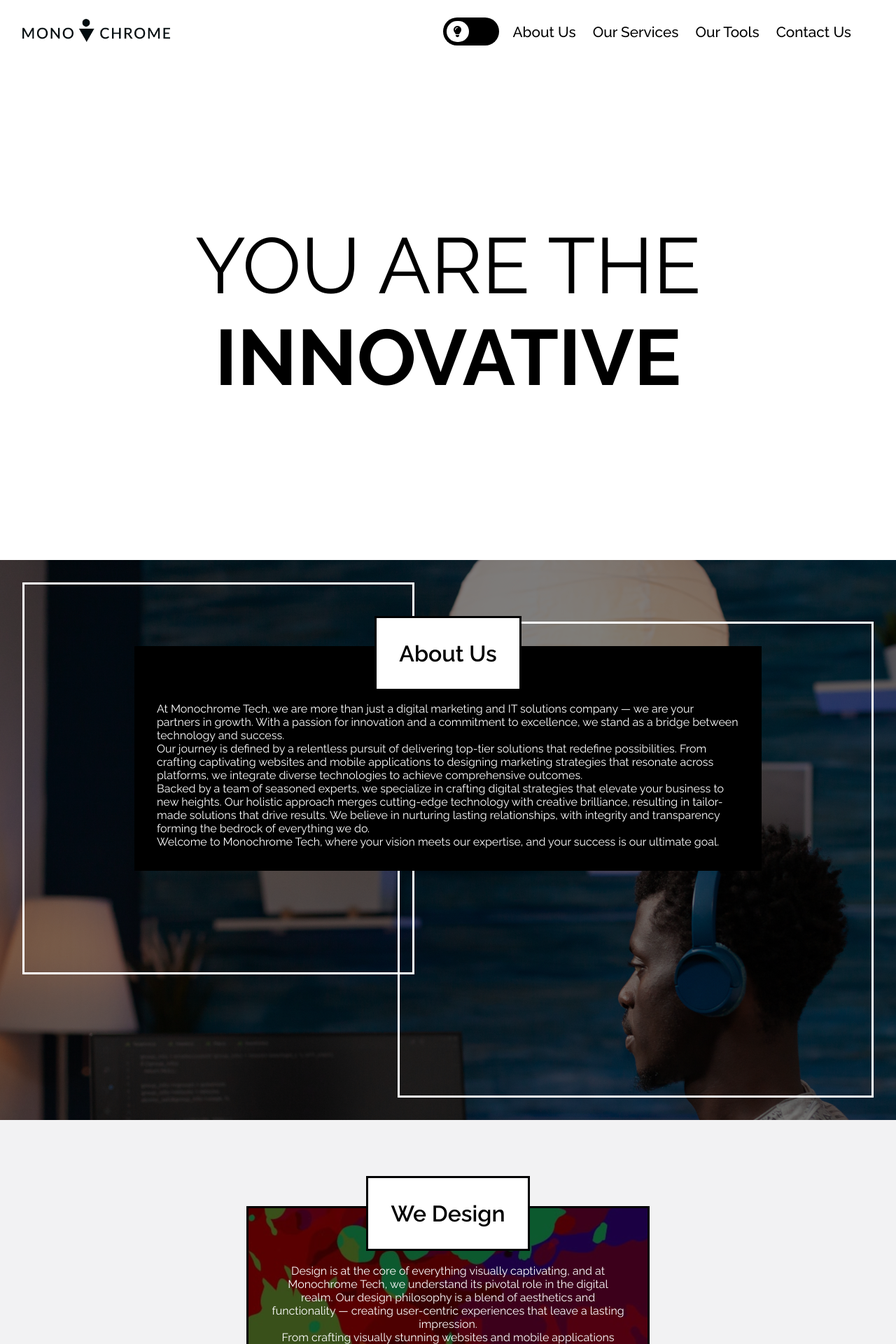
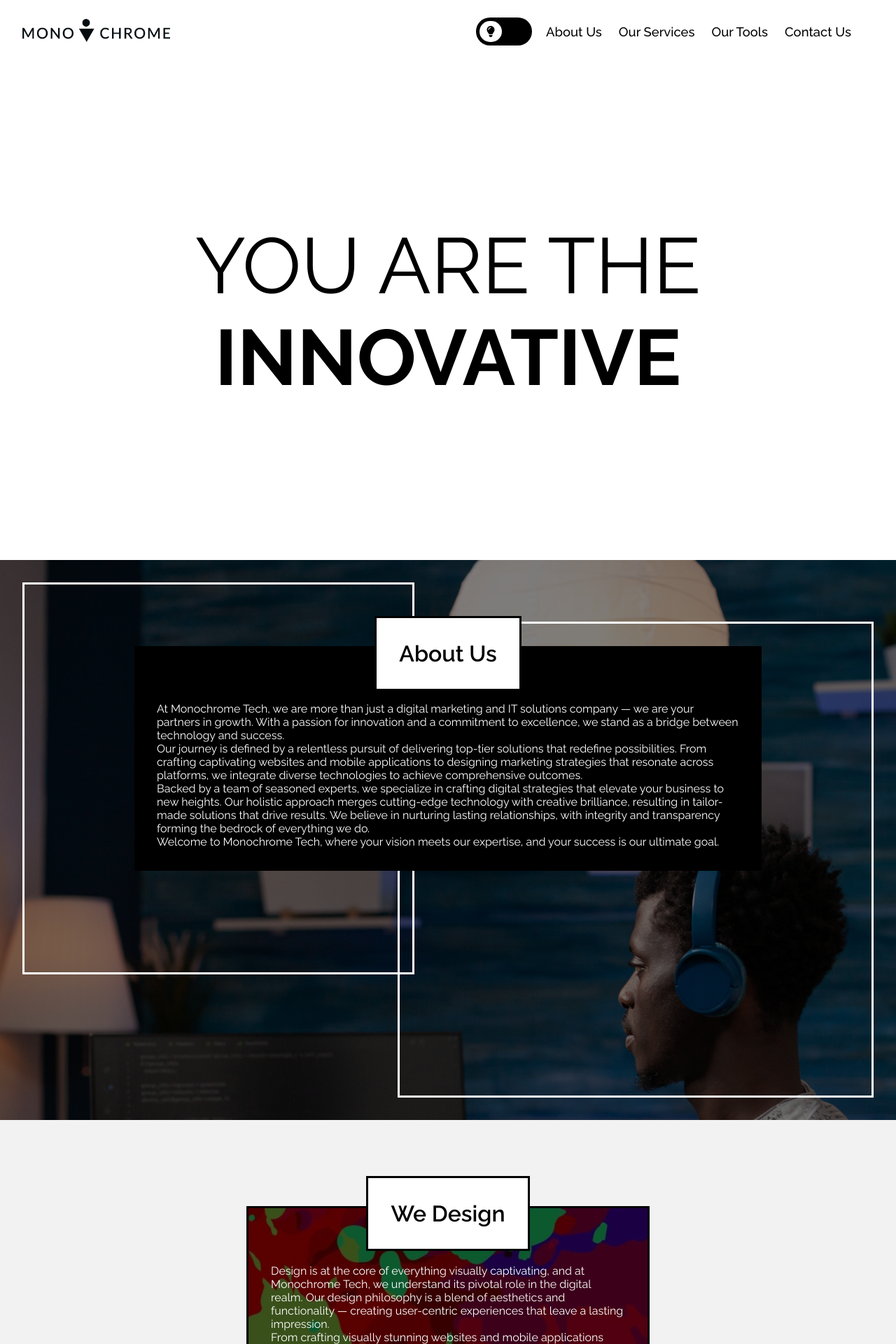
Before and after one commit to monochrome-tech/monochrome-tech.github.io, a PHP site: page / in a window 1280 px wide. Shown: the top 1920 px of the page at 70% size. Run offline with PHP 8.4, Linux system fonts and the light colour scheme; some libraries are stand-ins or nearby versions.

Commit message:
Switched inner text alignment to left.

```diff
--- a/res/style.css
+++ b/res/style.css
@@ -193,7 +193,7 @@ section {
 .nav-links a,
 .mobile-nav-links a {
 	text-decoration: none;
-	font-size: 1.3em;
+	font-size: 1.15em;
 	font-weight: 500;
 }
 
@@ -293,7 +293,7 @@ section {
 
 .we-design-inner {
 	margin-top: 10vh;
-	text-align: center;
+	text-align: left;
 	position: relative;
 	width: 45%;
 	z-index: 10;
@@ -351,7 +351,7 @@ section {
 
 .we-develop-inner {
 	margin-top: 10vh;
-	text-align: center;
+	text-align: left;
 	position: relative;
 	width: 100%;
 	z-index: 10;
@@ -398,7 +398,7 @@ section {
 
 .we-market-inner {
 	margin-top: 10vh;
-	text-align: center;
+	text-align: left;
 	position: relative;
 	width: 45%;
 	z-index: 10;
```
